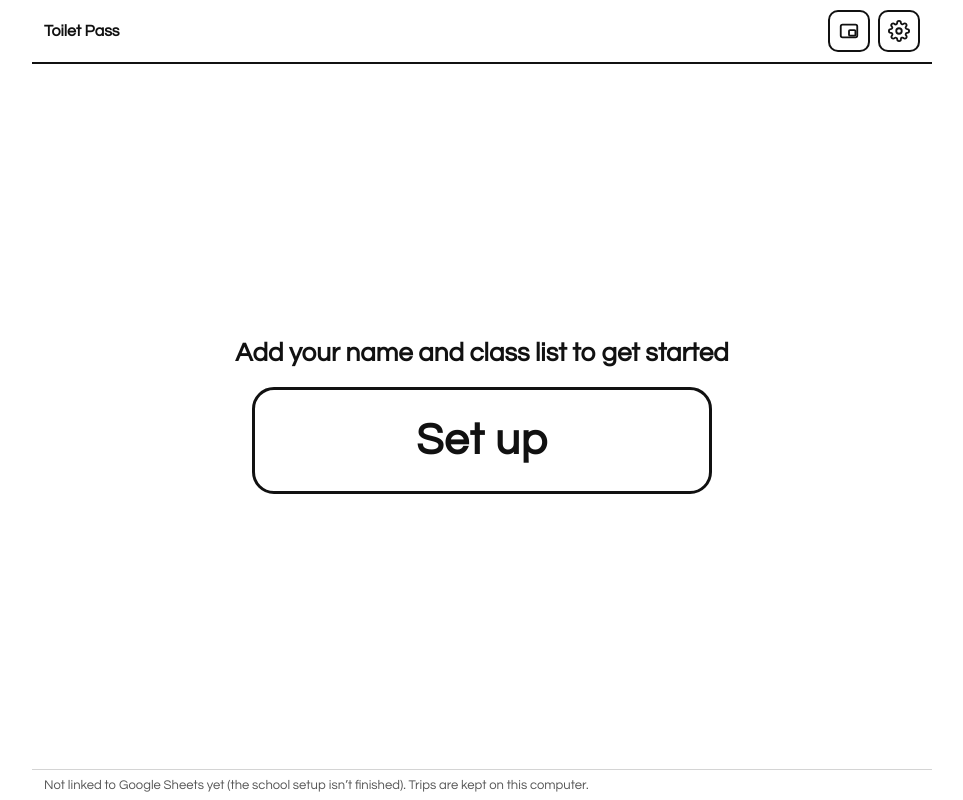
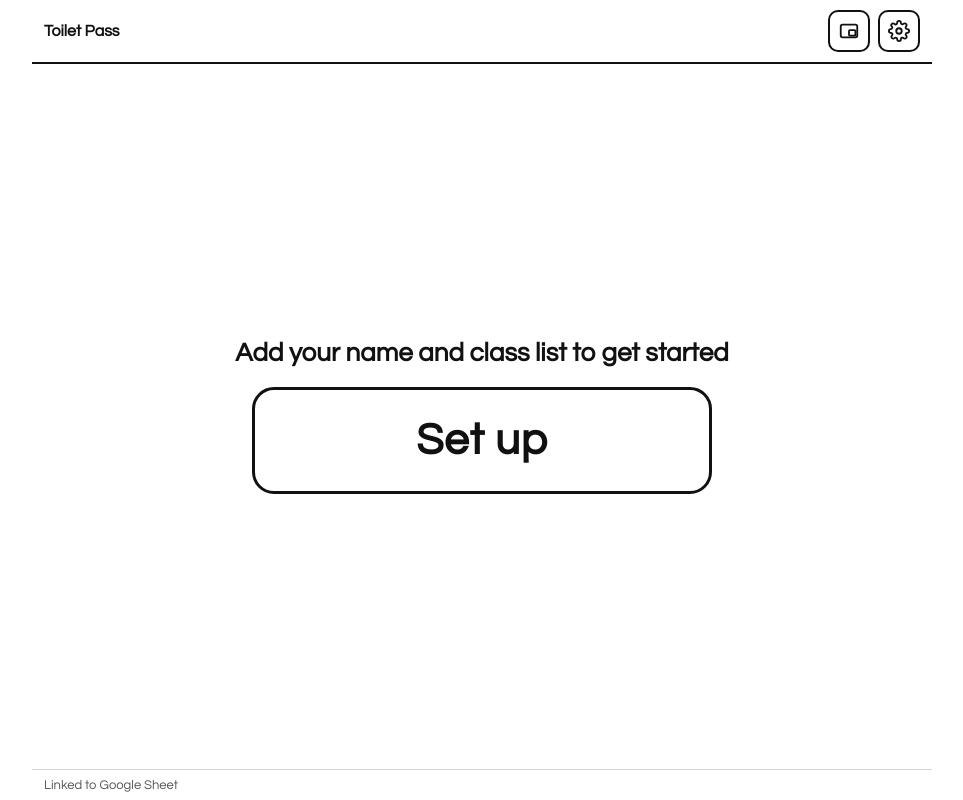
Before and after one commit to jaredvb2-dev/classroom-tools, a plain HTML site: page toilet-pass.html in a window 1280 px wide. Shown: the whole page, without its empty margins (158-1121 px from the left). Drawn offline with Linux system fonts and the light colour scheme.

Commit message:
Toilet Pass: connect to the school's Google connector
Co-Authored-By: Claude Opus 5.5 <noreply@anthropic.com>
Claude-Session: https://claude.ai/code/session_015baFaFJJfV8Y58oBSngKm2

```diff
--- a/toilet-pass.html
+++ b/toilet-pass.html
@@ -104,7 +104,7 @@
      Staff never need to change these.
      ===================================================================== */
   var CONFIG = {
-    WEB_APP_URL: '',
+    WEB_APP_URL: 'https://script.google.com/macros/s/AKfycbxuipCTB7xshXQ6pXt8dRVYjt0Q-xBBiGuNEmqhjCBihi2HHwVOj1KwBGwUqT9eknO3uA/exec',
     KEY: 'e8e5efaa70e253484909a21e'
   };
 
```
